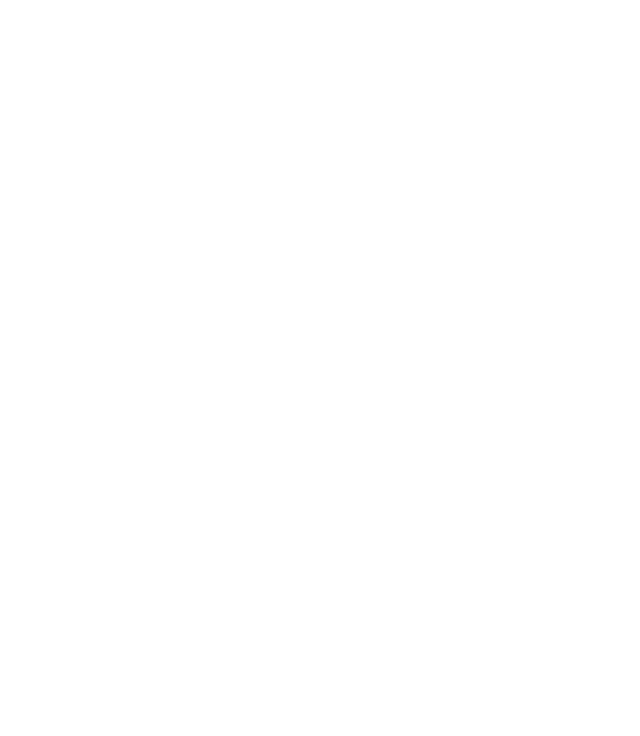
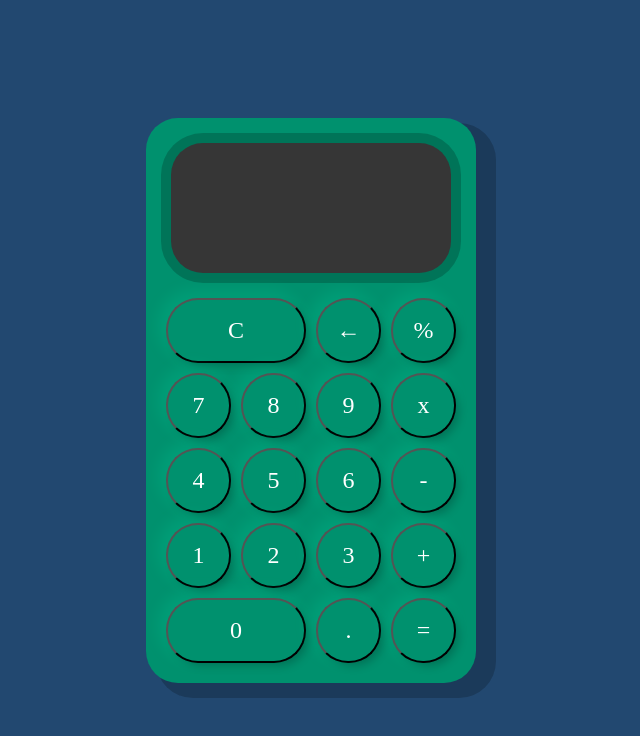
Before and after one commit to gercaba/reto-3-calculadora-html, a plain HTML site: page index.html in a window 1280 px wide. Shown: the whole page, without its empty margins (329-969 px from the left). Drawn offline with Linux system fonts and the light colour scheme.

Commit message:
css ready

```diff
--- a/index.css
+++ b/index.css
@@ -0,0 +1,70 @@
+*{
+    font-family: 'Fraunces, serif';
+    color: white
+}
+
+body{
+    margin: 0;
+    background-color: #224870;
+
+}
+
+.container {
+    display:flex;
+    justify-content: center;
+    align-items: center;
+    height: 100vh;
+}
+
+.calculadora {
+    display: grid;
+    grid-template-columns: repeat(4, 75px);
+    grid-template-rows:160px repeat(5, 75px);
+    justify-items: stretch;
+    background-color: #00916e;
+    padding: 15px;
+    border-radius: 32px;
+    box-shadow: 15px 10px 0px 5px #00000033;
+}
+
+button{
+
+    cursor:pointer;
+    margin:5px;
+    padding:0;
+    border-radius: 32px;
+    font-size: 1.5em;
+    background-color: #00916e;
+    box-shadow: 5px 5px 10px -3px #00000040, -5px -5px 15px 3px #00ffc11f;
+}
+button:active{
+    background-color: 00916e;
+}
+button:focus{
+    outline:none;
+}
+
+.display{
+    grid-column: 1 / -1;
+    padding: 16px;
+    display: flex;
+    margin:10px 10px 20px;
+    flex-direction: column;
+    align-items: flex-end;
+    background-color: #363636;
+    border-radius: 32px;
+    text-align:right;
+    justify-content: space-between;
+    word-break: break-all;
+    box-shadow: 0px 0px 0px 10px #00000033;
+}
+.col-2{
+    grid-column: span 2;
+}
+#valor-actual{
+    font-size: 1.5em;
+
+}
+#valor-anterior{
+    font-size: 2em;
+}
--- a/index.html
+++ b/index.html
@@ -3,11 +3,43 @@
   <head>
     <meta charset="utf-8">
     <title>Calculator</title>
+
     <meta name="viewport" content="width=device-width, initial-scale=1">
     <link rel="stylesheet" href="index.css">
+    <link href ="<link rel="preconnect" href="https://fonts.googleapis.com">
+    <link rel="preconnect" href="https://fonts.gstatic.com" crossorigin>
+    <link href="https://fonts.googleapis.com/css2?family=Fraunces:opsz,wght@9..144,100&display=swap" rel="stylesheet">
+
   </head>
   <body>
+    <div class = "container">
+      <div class = "calculadora">
+        <div class = "display">
+          <div id ="valor-anterior"></div>
+          <div id ="valor-actual"></div>
+        </div>
 
+        <button class ="col-2">C</button>
+        <button>&larr;</button>
+        <button class="numero">%</button>
+        <button class ="numero">7</button>
+        <button class ="numero">8</button>
+        <button class ="numero">9</button>
+        <button class="operador">x</button>
+        <button class ="numero">4</button>
+        <button class ="numero">5</button>
+        <button class ="numero">6</button>
+        <button class="operador">-</button>
+        <button class ="numero">1</button>
+        <button class ="numero">2</button>
+        <button class ="numero">3</button>
+        <button class="operador">+</button>
+        <button class ="col-2 numero">0</button>
+        <button class ="numero">.</button>
+        <button class="operador">=</button>
+
+      </div>
+    </div>
 
     <script src="index.js"></script>
   </body>
```
